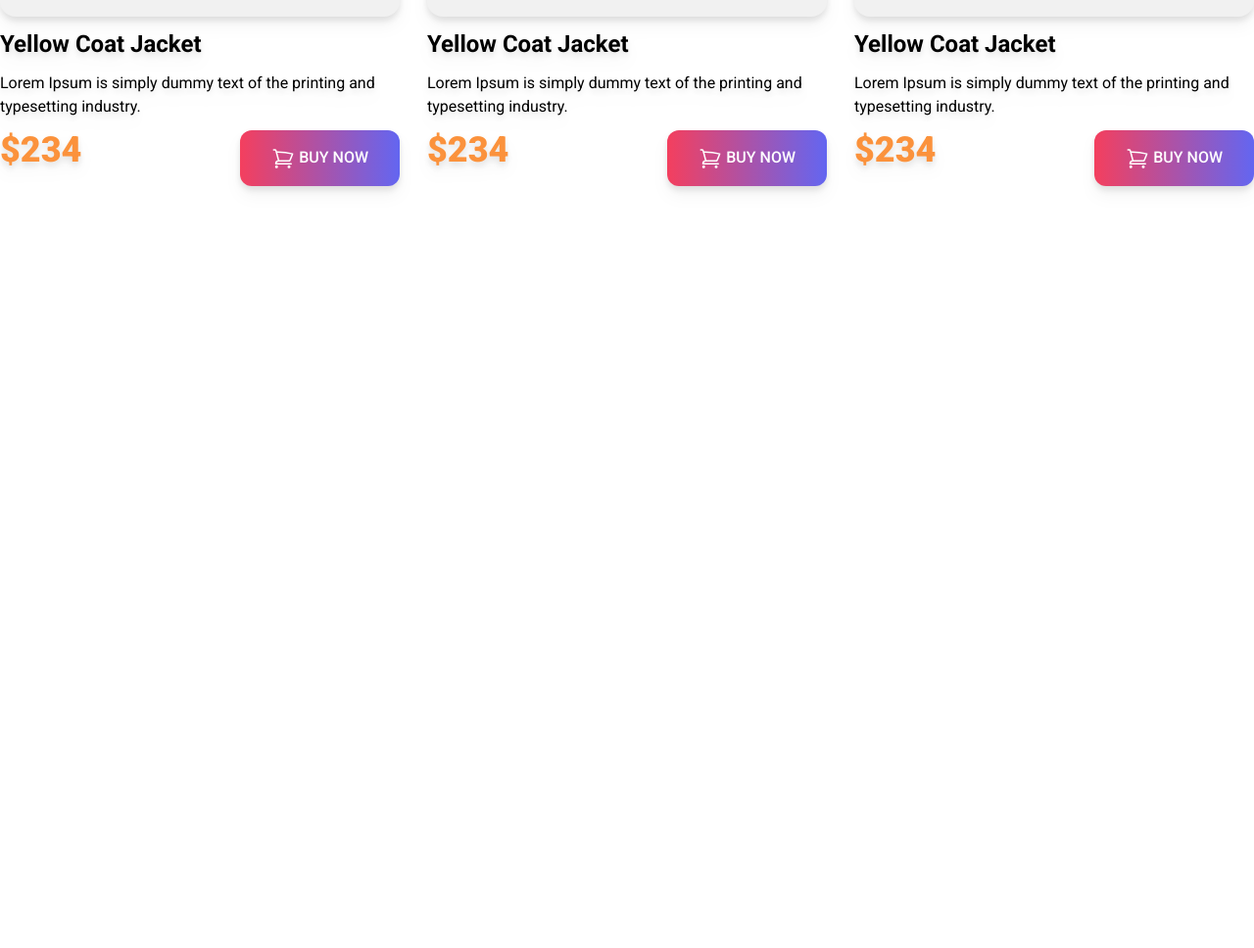
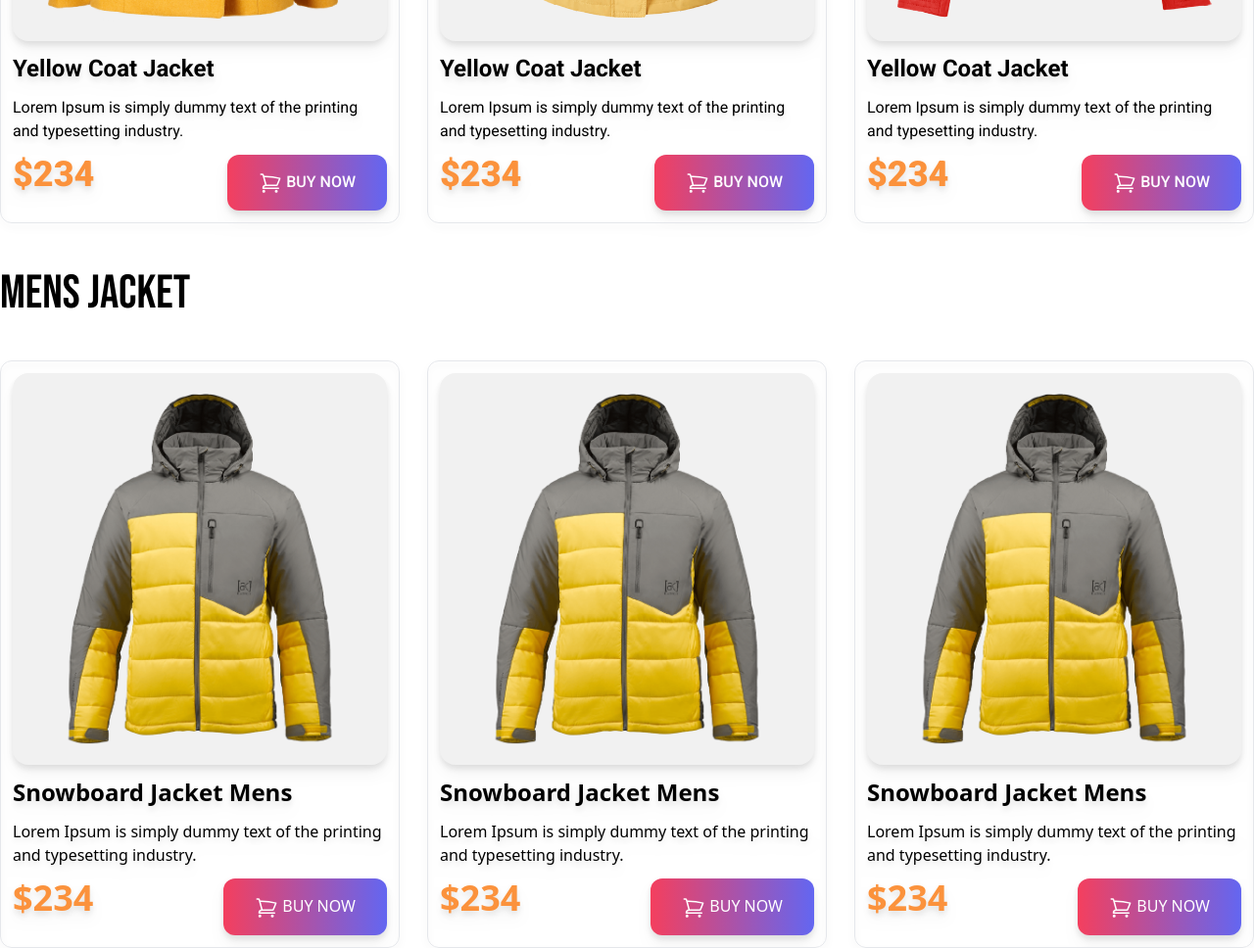
Before and after one commit to rakibgithub21/Penguin_Fashion_tailwind, a plain HTML site: page index.html in a window 1280 px wide. Shown: the part 1209-2177 px from the top of the page at 98% size. Before the commit the page ends 1447 px from the top, so only its background shows below. Drawn offline with nearby package versions, Linux system fonts and the light colour scheme.

Commit message:
men section added and responsive

```diff
--- a/index.html
+++ b/index.html
@@ -50,11 +50,11 @@
     <main class="max-w-7xl mx-auto">
         <!-- woman jacket section -->
         <section class="py-12">
-            <h3 class="text-5xl font-bebas">Woman Jackets</h3>
+            <h3 class="text-5xl font-bebas mb-11">Woman Jackets</h3>
             <!-- jackets container -->
             <div class="font-roboto grid grid-cols-1 md:grid-cols-2 lg:grid-cols-3 gap-7 ">
                 <!-- jacket 1 -->
-                <div class="space-y-3 drop-shadow-lg">
+                <div class="space-y-3 drop-shadow-lg border p-3 rounded-xl">
                     <div class="bg-[#F1F1F1] p-5 rounded-2xl">
                         <img src="images/jacket-1.png" alt="">
                     </div>
@@ -76,7 +76,7 @@
                     </div>
                 </div>
                 <!-- jacket 2 -->
-                <div class="space-y-3 drop-shadow-lg">
+                <div class="space-y-3 drop-shadow-lg border p-3 rounded-xl">
                     <div class="bg-[#F1F1F1] p-5 rounded-2xl">
                         <img src="images/jacket-2.png" alt="">
                     </div>
@@ -98,13 +98,83 @@
                     </div>
                 </div>
                 <!-- jacket 3 -->
-                <div class="space-y-3 drop-shadow-lg ">
+                <div class="space-y-3 drop-shadow-lg border p-3 rounded-xl">
                     <div class="bg-[#F1F1F1] p-5 rounded-2xl">
                         <img src="images/jacket-3.png" alt="">
                     </div>
                     <h4 class="text-2xl font-bold">Yellow Coat Jacket</h4>
                     <p>Lorem Ipsum is simply dummy text of the
                         printing and typesetting industry.</p>
+                    <div class="flex justify-between">
+                        <h3 class="text-4xl font-black text-orange-400">$234</h3>
+                        <button class="uppercase py-4 px-8 bg-gradient-to-r from-rose-500 to-indigo-500 rounded-xl text-white font-medium ">
+                            <svg xmlns="http://www.w3.org/2000/svg" fill="none" viewBox="0 0 24 24" stroke-width="1.5" stroke="currentColor"
+                                class="w-6 h-6 inline">
+                                <path stroke-linecap="round" stroke-linejoin="round"
+                                    d="M2.25 3h1.386c.51 0 .955.343 1.087.835l.383 1.437M7.5 14.25a3 3 0 0 0-3 3h15.75m-12.75-3h11.218c1.121-2.3 2.1-4.684 2.924-7.138a60.114 60.114 0 0 0-16.536-1.84M7.5 14.25 5.106 5.272M6 20.25a.75.75 0 1 1-1.5 0 .75.75 0 0 1 1.5 0Zm12.75 0a.75.75 0 1 1-1.5 0 .75.75 0 0 1 1.5 0Z" />
+                            </svg>
+
+                            Buy Now
+                        </button>
+
+                    </div>
+                </div>
+            </div>
+        </section>
+        <!-- man section -->
+        <section>
+            <h3 class="text-5xl font-bebas mb-11 ">Mens Jacket</h3>
+            <div class="grid grid-cols-1 md:grid-cols-2 lg:grid-cols-3 gap-7">
+                <!-- men card 1 -->
+                <div class="space-y-3 drop-shadow-lg border p-3 rounded-xl">
+                    <div class="bg-[#F1F1F1] p-5 rounded-2xl">
+                        <img src="images/jacket-4.png" alt="">
+                    </div>
+                    <h4 class="text-2xl font-bold">Snowboard Jacket Mens</h4>
+                    <p>Lorem Ipsum is simply dummy text of the
+                    printing and typesetting industry.</p>
+                    <div class="flex justify-between">
+                        <h3 class="text-4xl font-black text-orange-400">$234</h3>
+                        <button class="uppercase py-4 px-8 bg-gradient-to-r from-rose-500 to-indigo-500 rounded-xl text-white font-medium ">
+                            <svg xmlns="http://www.w3.org/2000/svg" fill="none" viewBox="0 0 24 24" stroke-width="1.5" stroke="currentColor"
+                                class="w-6 h-6 inline">
+                                <path stroke-linecap="round" stroke-linejoin="round"
+                                    d="M2.25 3h1.386c.51 0 .955.343 1.087.835l.383 1.437M7.5 14.25a3 3 0 0 0-3 3h15.75m-12.75-3h11.218c1.121-2.3 2.1-4.684 2.924-7.138a60.114 60.114 0 0 0-16.536-1.84M7.5 14.25 5.106 5.272M6 20.25a.75.75 0 1 1-1.5 0 .75.75 0 0 1 1.5 0Zm12.75 0a.75.75 0 1 1-1.5 0 .75.75 0 0 1 1.5 0Z" />
+                            </svg>
+
+                            Buy Now
+                        </button>
+
+                    </div>
+                </div>
+                <div class="space-y-3 drop-shadow-lg border p-3 rounded-xl">
+                    <div class="bg-[#F1F1F1] p-5 rounded-2xl">
+                        <img src="images/jacket-4.png" alt="">
+                    </div>
+                    <h4 class="text-2xl font-bold">Snowboard Jacket Mens</h4>
+                    <p>Lorem Ipsum is simply dummy text of the
+                    printing and typesetting industry.</p>
+                    <div class="flex justify-between">
+                        <h3 class="text-4xl font-black text-orange-400">$234</h3>
+                        <button class="uppercase py-4 px-8 bg-gradient-to-r from-rose-500 to-indigo-500 rounded-xl text-white font-medium ">
+                            <svg xmlns="http://www.w3.org/2000/svg" fill="none" viewBox="0 0 24 24" stroke-width="1.5" stroke="currentColor"
+                                class="w-6 h-6 inline">
+                                <path stroke-linecap="round" stroke-linejoin="round"
+                                    d="M2.25 3h1.386c.51 0 .955.343 1.087.835l.383 1.437M7.5 14.25a3 3 0 0 0-3 3h15.75m-12.75-3h11.218c1.121-2.3 2.1-4.684 2.924-7.138a60.114 60.114 0 0 0-16.536-1.84M7.5 14.25 5.106 5.272M6 20.25a.75.75 0 1 1-1.5 0 .75.75 0 0 1 1.5 0Zm12.75 0a.75.75 0 1 1-1.5 0 .75.75 0 0 1 1.5 0Z" />
+                            </svg>
+
+                            Buy Now
+                        </button>
+
+                    </div>
+                </div>
+                <div class="space-y-3 drop-shadow-lg border p-3 rounded-xl">
+                    <div class="bg-[#F1F1F1] p-5 rounded-2xl">
+                        <img src="images/jacket-4.png" alt="">
+                    </div>
+                    <h4 class="text-2xl font-bold">Snowboard Jacket Mens</h4>
+                    <p>Lorem Ipsum is simply dummy text of the
+                    printing and typesetting industry.</p>
                     <div class="flex justify-between">
                         <h3 class="text-4xl font-black text-orange-400">$234</h3>
                         <button class="uppercase py-4 px-8 bg-gradient-to-r from-rose-500 to-indigo-500 rounded-xl text-white font-medium ">
```
